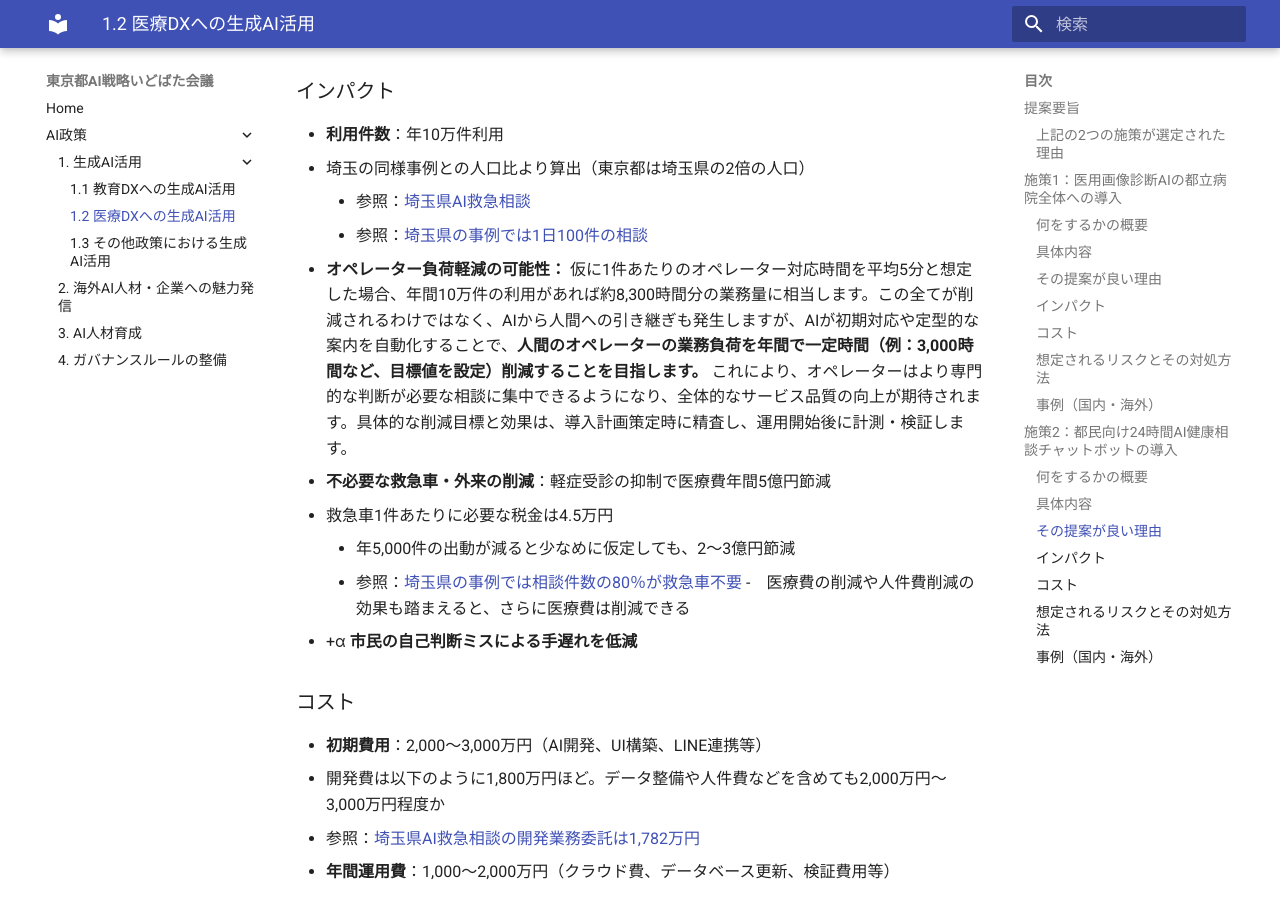
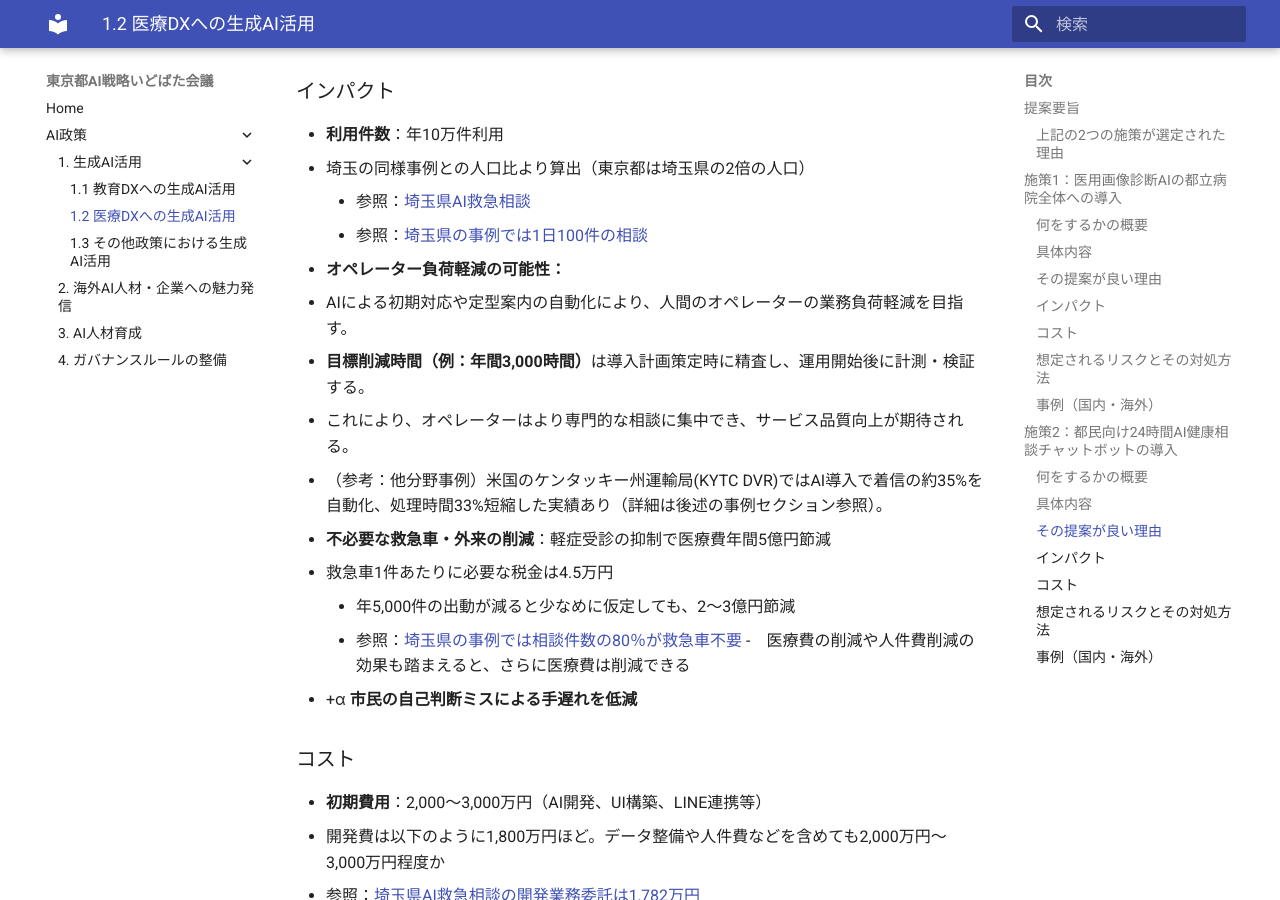
Before and after one commit to takahiroanno2024/2025_ai_idobatakaigi_output, an MkDocs documentation site: the page built from docs/1.2_医療DXへの生成AI活用.md, in a window 1280 px wide and 900 px high, scrolled down 3678 px. Built offline with MkDocs 1.6.1 and Material for MkDocs 9.7.7, drawn with Linux system fonts in a browser that asks for light colours.

Commit message:
匿名ユーザーによる提案：施策2のインパクト（オペレーター負荷軽減）の記述を箇条書きに修正し可読性を向上（再実行）

```diff
--- a/docs/1.2_医療DXへの生成AI活用.md
+++ b/docs/1.2_医療DXへの生成AI活用.md
@@ -122,7 +122,11 @@
    - 埼玉の同様事例との人口比より算出（東京都は埼玉県の2倍の人口）
       - 参照：[埼玉県AI救急相談](https://www.pref.saitama.lg.jp/a0703/aikyukyu.html)
       - 参照：[埼玉県の事例では1日100件の相談](https://www.nec.com/en/global/insights/article/2021050002/index.html)
-- **オペレーター負荷軽減の可能性：** 仮に1件あたりのオペレーター対応時間を平均5分と想定した場合、年間10万件の利用があれば約8,300時間分の業務量に相当します。この全てが削減されるわけではなく、AIから人間への引き継ぎも発生しますが、AIが初期対応や定型的な案内を自動化することで、**人間のオペレーターの業務負荷を年間で一定時間（例：3,000時間など、目標値を設定）削減することを目指します。** これにより、オペレーターはより専門的な判断が必要な相談に集中できるようになり、全体的なサービス品質の向上が期待されます。具体的な削減目標と効果は、導入計画策定時に精査し、運用開始後に計測・検証します。
+- **オペレーター負荷軽減の可能性：**
+  - AIによる初期対応や定型案内の自動化により、人間のオペレーターの業務負荷軽減を目指す。
+  - **目標削減時間（例：年間3,000時間）**は導入計画策定時に精査し、運用開始後に計測・検証する。
+  - これにより、オペレーターはより専門的な相談に集中でき、サービス品質向上が期待される。
+  - （参考：他分野事例）米国のケンタッキー州運輸局(KYTC DVR)ではAI導入で着信の約35%を自動化、処理時間33%短縮した実績あり（詳細は後述の事例セクション参照）。
 - **不必要な救急車・外来の削減**：軽症受診の抑制で医療費年間5億円節減
    - 救急車1件あたりに必要な税金は4.5万円
       - 年5,000件の出動が減ると少なめに仮定しても、2〜3億円節減
```
